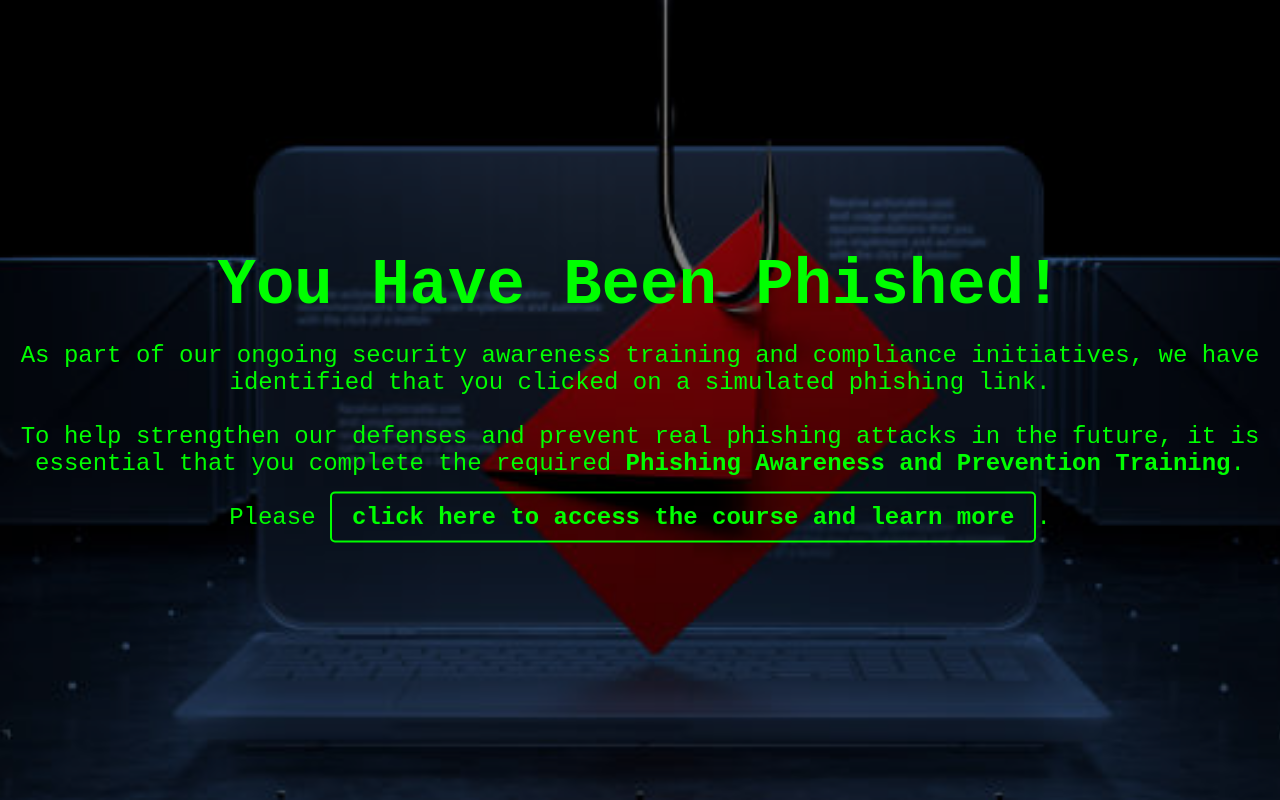
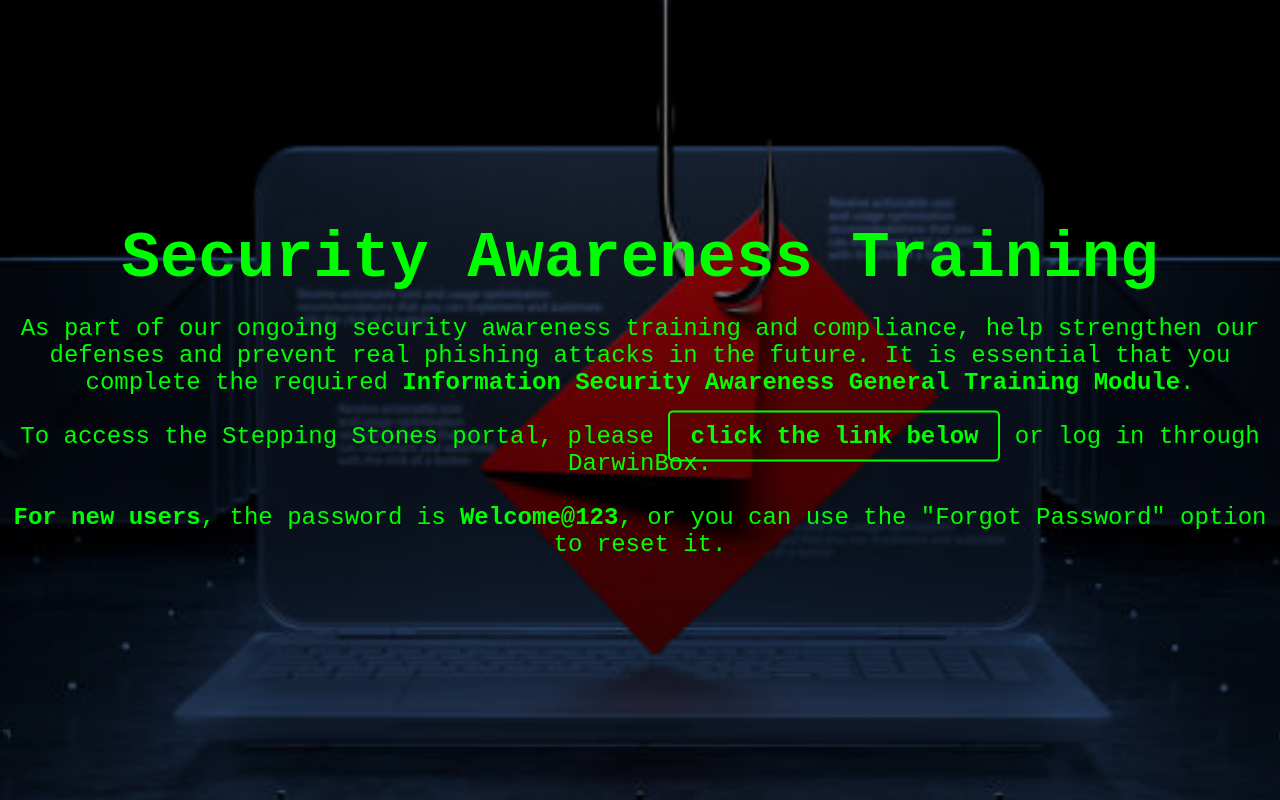
Before and after one commit to yash2092/bigbasket2, a plain HTML site: page index.html in a window 1280 px wide. Drawn offline with Linux system fonts and the light colour scheme.

Commit message:
Update index.html

```diff
--- a/index.html
+++ b/index.html
@@ -58,11 +58,11 @@
 <body>
     <div class="background-image"></div>
     <div class="container">
-        <div class="headline">You Have Been Phished!</div>
+        <div class="headline">Security Awareness Training</div>
         <div class="subheadline">
-            As part of our ongoing security awareness training and compliance initiatives, we have identified that you clicked on a simulated phishing link.<br><br>
-            To help strengthen our defenses and prevent real phishing attacks in the future, it is essential that you complete the required <strong>Phishing Awareness and Prevention Training</strong>.<br><br>
-            Please <a href="https://bigbasket.centumlearnpro.in/#!/module/2675" class="link">click here to access the course and learn more</a>.
+            As part of our ongoing security awareness training and compliance, help strengthen our defenses and prevent real phishing attacks in the future. It is essential that you complete the required <strong>Information Security Awareness General Training Module</strong>.<br><br>
+            To access the Stepping Stones portal, please <a href="https://bigbasket.centumlearnpro.in/#!/module/2675" class="link">click the link below</a> or log in through DarwinBox.<br><br>
+            <strong>For new users</strong>, the password is <strong>Welcome@123</strong>, or you can use the "Forgot Password" option to reset it.
         </div>
     </div>
 </body>
```
